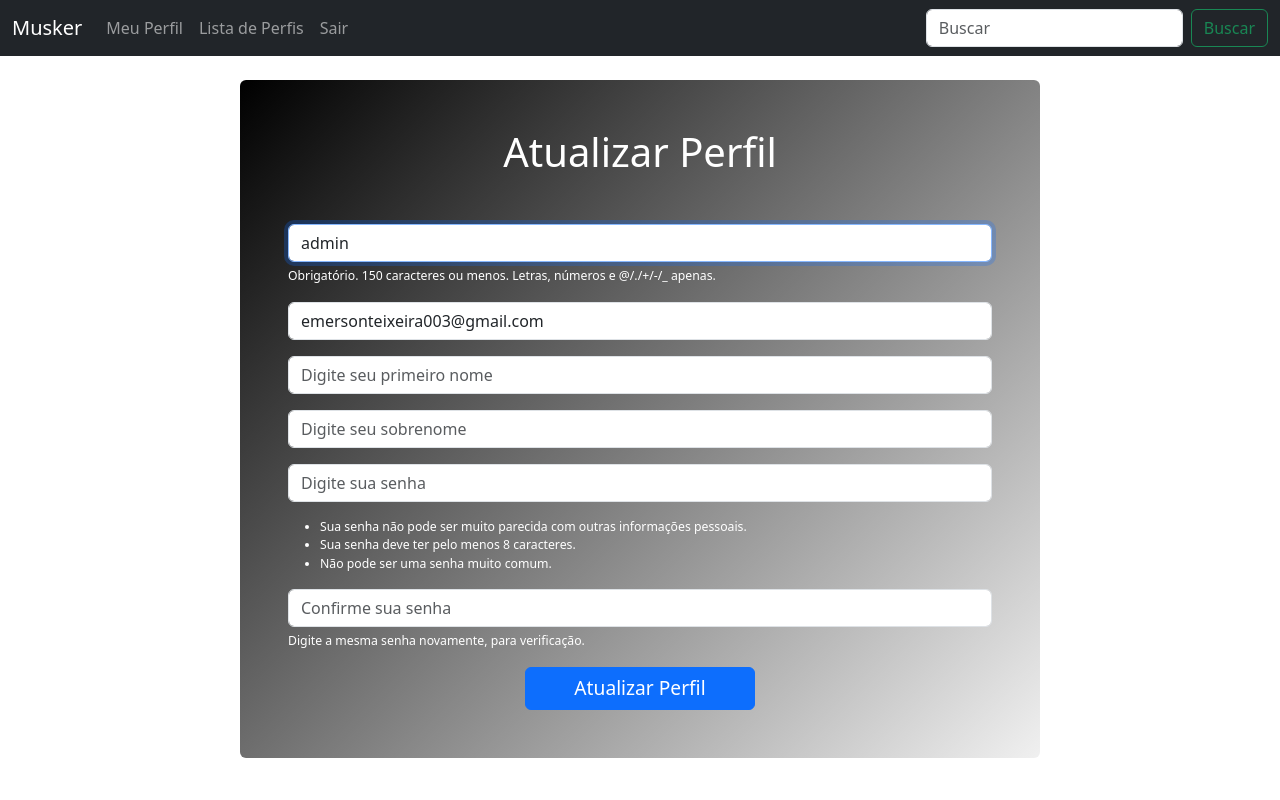
After one commit to emersonTSsantos/Projeto_Arq_Twitter, a Django app: page /update_user/ in a window 1280 px wide. The commit adds this page. Run offline with Django 5.2, Linux system fonts and the light colour scheme; a user stored in the database is signed in; data comes from the database, SQL or seed files in the repository; both versions use the stored data as it was after the commit.

Commit message:
Atualizar perfil de usuários

```diff
--- /dev/null
+++ b/social/musker/templates/update_user.html
@@ -0,0 +1,18 @@
+{% extends "base.html" %}
+
+{% block content %}
+
+
+<form class="container p-5 rounded" style="background: linear-gradient(135deg, #000000 0%, #f0f0f0 100%); max-width: 800px; margin: auto;" method="POST" action="{% url 'register' %}">
+    <h1 class="text-center text-white mb-5">Atualizar Perfil</h1>
+    {% csrf_token %}
+    {{ form.as_p}}
+
+    <button type="submit" class="btn btn-primary d-block mx-auto px-5">
+            <p class="mb-0" style="font-size: 1.2em;">
+                Atualizar Perfil
+            </p>
+    </button>
+</form>
+
+{% endblock %}
--- a/social/musker/urls.py
+++ b/social/musker/urls.py
@@ -9,4 +9,6 @@ urlpatterns = [
     path('login/', views.login_user, name='login'),
     path('logout/', views.logout_user, name='logout'),
     path('register/', views.register_user, name='register'),
+    path('update_user/', views.update_user, name='update_user'),
+
 ]
--- a/social/musker/views.py
+++ b/social/musker/views.py
@@ -5,6 +5,7 @@ from .forms import MeepForm, SignUpForm
 from django.contrib.auth import authenticate, login, logout
 from django.contrib.auth.forms import UserCreationForm
 from django import forms
+from django.contrib.auth.models import User
 
 def home(request):
     if request.user.is_authenticated:
@@ -97,3 +98,17 @@ def register_user(request):
             return redirect('home')
 
     return render(request, 'register.html', {'form': form})
+
+def update_user(request):
+    if request.user.is_authenticated:
+        current_user = User.objects.get(id=request.user.id)
+        form = SignUpForm(request.POST or None, instance=current_user)
+        if form.is_valid():
+            form.save()
+            login(request, current_user)  # Re-login to update session
+            messages.success(request, "Perfil atualizado com sucesso.")
+            return redirect('profile', pk=request.user.id)
+        return render(request, 'update_user.html', {'form': form})
+    else:
+        messages.success(request, "Você precisa estar logado para atualizar seu perfil.")
+        return redirect('home')
```
Also changed, not shown: social/musker/templates/profile.html (+6 -3 lines), social/db.sqlite3.
